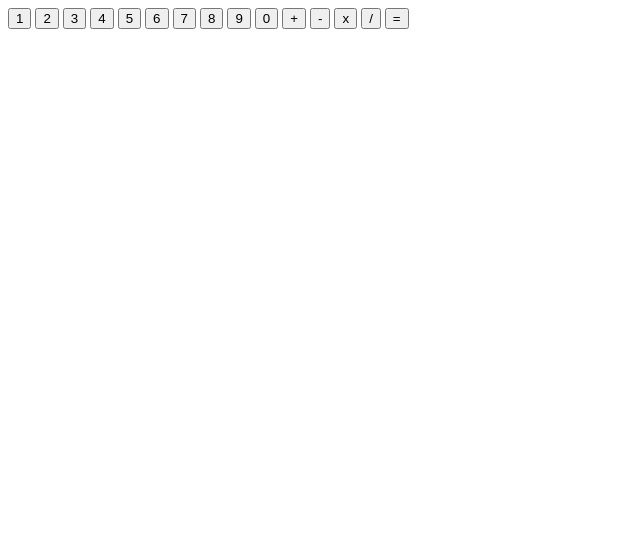
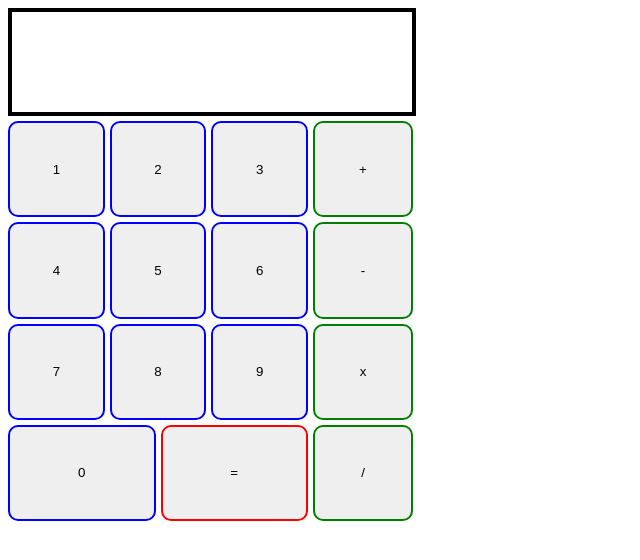
Before and after one commit to idi0cy/calculator, a plain HTML site: page index.html in a window 1280 px wide. Shown: the whole page, without its empty margins (0-640 px from the left). Drawn offline with Linux system fonts and the light colour scheme.

Commit message:
styled calculator
smooth GUI for users to use

```diff
--- a/index.html
+++ b/index.html
@@ -7,18 +7,35 @@
     <link rel="stylesheet" href="./style.css">
 </head>
 <body>
+    <div class="display"></div>
+
+    <span class="container">
+
 
         <span class="num-container">
+            <span class="row">
                 <button class="number one">1</button>
                 <button class="number two">2</button>
                 <button class="number three">3</button>
+            </span>
+
+            <span class="row">
                 <button class="number four">4</button>
                 <button class="number five.">5</button>
                 <button class="number six">6</button>
+            </span>
+
+            <span class="row">
                 <button class="number seven">7</button>
                 <button class="number eight">8</button>
                 <button class="number nine">9</button>
+            </span>
+
+            <span class="row">
                 <button class="number zero">0</button>
+                <button class="equals">=</button>
+            </span>
+
         </span>
 
         <span class="op-container">
@@ -27,9 +44,7 @@
             <button class="operator multiply">x</button>
             <button class="operator divide">/</button>
         </span>
-
-    <button class="equals">=</button>
-
+    </span>
 
     <script src="./script.js"></script>
 </body>
--- a/style.css
+++ b/style.css
@@ -0,0 +1,60 @@
+.container{
+    display:flex;
+    gap:5px;
+}
+
+.display{
+    height:100px;
+    width:400px;
+    border-style:solid;
+    border-width:4px;
+    border-color:black;
+    margin-bottom:5px;
+}
+
+.num-container {
+    display:flex;
+    flex-wrap:wrap;
+    flex-direction:column;
+    width: 300px;
+    height: 400px;
+    gap:5px;
+}
+
+.op-container {
+    display:flex;
+    height:400px;
+    width:100px;
+    flex-direction:column;
+    gap:5px;
+}
+
+.operator{
+    flex:1;
+    border-width:2px;
+    border-style:solid;
+    border-radius:10px;
+    border-color:green;
+}
+
+.row {
+    display:flex;
+    flex:1;
+    gap:5px;
+}
+
+.number {
+    flex:1;
+    border-width:2px;
+    border-style:solid;
+    border-radius:10px;
+    border-color:blue;
+}
+
+.equals {
+    flex:1;
+    border-width:2px;
+    border-style:solid;
+    border-radius:10px;
+    border-color:red;
+}
```
Lines whose indentation alone changed are shown as unchanged.
